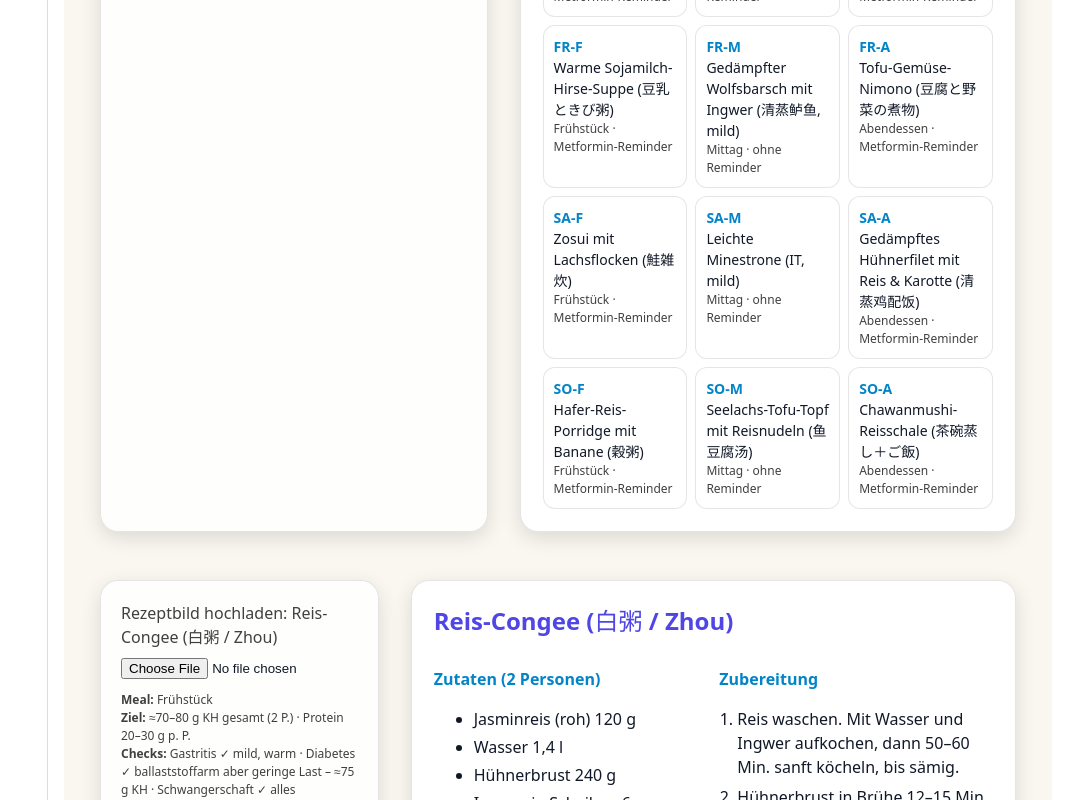
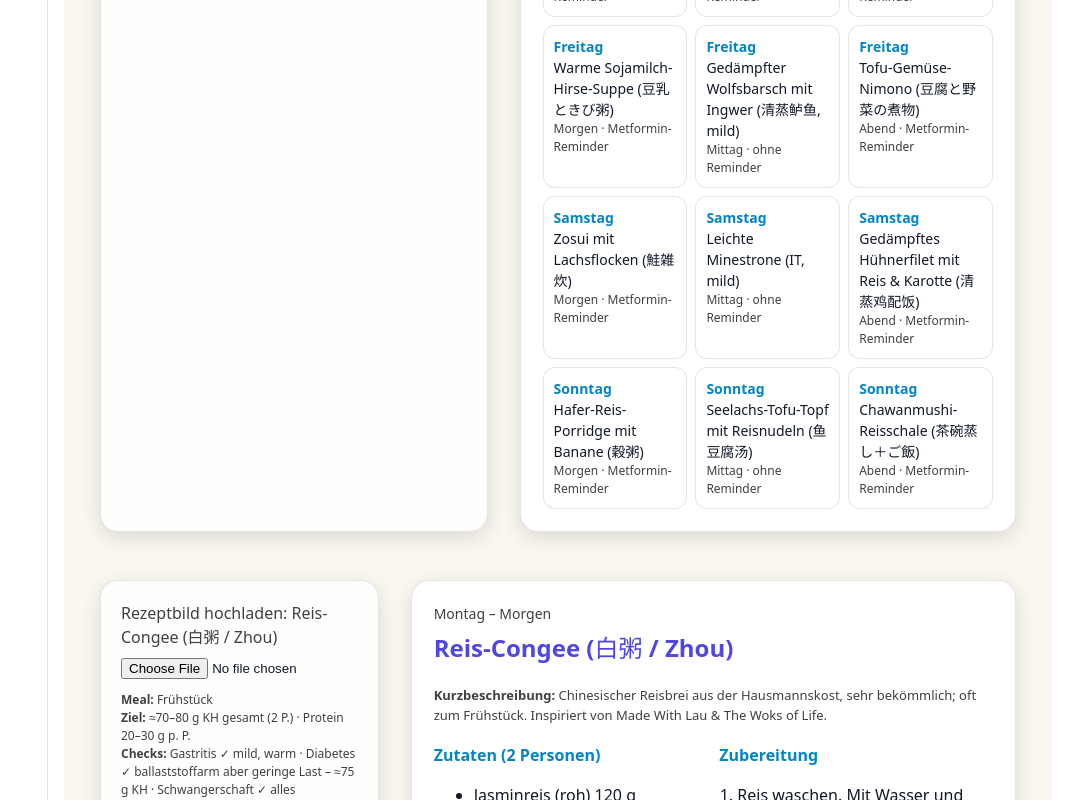
Before and after one commit to aeon022/ghibli-kitchen-viewer, a React (Vite) app: page /#/plan/woche-2-2025-10-06 in a window 1280 px wide. Shown: the part 920-1720 px from the top of the page, without its empty margins (212-1280 px from the left). Built offline with nearby package versions, Linux system fonts and the light colour scheme.

Commit message:
adding plan 2 for final

```diff
--- a/src/plans/Woche-2-2025-10-06.jsx
+++ b/src/plans/Woche-2-2025-10-06.jsx
@@ -32,6 +32,25 @@ const mealLabel = (id) => {
   return part === "f" ? "Frühstück" : part === "m" ? "Mittag" : "Abendessen";
 };
 
+// Zusätzliche Titel für Tageszeit (Morgen/Mittag/Abend) und Wochentag
+const mealTitle = (id) => {
+  const part = id.split("-")[1];
+  return part === "f" ? "Morgen" : part === "m" ? "Mittag" : "Abend";
+};
+
+const dayLabel = (id) => {
+  const d = id.split("-")[0];
+  return (
+    d === "mo" ? "Montag" :
+    d === "di" ? "Dienstag" :
+    d === "mi" ? "Mittwoch" :
+    d === "do" ? "Donnerstag" :
+    d === "fr" ? "Freitag" :
+    d === "sa" ? "Samstag" :
+    "Sonntag"
+  );
+};
+
 const buildPrompt = (header, specific) => `${header}\n${specific}`;
 
 // --------- DATA (21 Rezepte) ----------
@@ -40,6 +59,7 @@ const DATA = [
   {
     id: "mo-f",
     title: "Reis-Congee (白粥 / Zhou)",
+    desc: "Chinesischer Reisbrei aus der Hausmannskost, sehr bekömmlich; oft zum Frühstück. Inspiriert von Made With Lau & The Woks of Life.",
     target: "≈70–80 g KH gesamt (2 P.) · Protein 20–30 g p. P.",
     ingredients: [
       "Jasminreis (roh) 120 g",
@@ -66,6 +86,7 @@ const DATA = [
   {
     id: "mo-m",
     title: "Udon-Nudelsuppe mit Gemüse (うどん)",
+    desc: "Sanfte japanische Udon in klarer Brühe mit weißem Fisch – Alltagsküche. Inspiriert von Just One Cookbook.",
     target: "≈80–90 g KH gesamt (2 P.) · Protein 20–30 g p. P.",
     ingredients: [
       "Udon (frisch) 400 g",
@@ -91,6 +112,7 @@ const DATA = [
   {
     id: "mo-a",
     title: "Sanft geschmorter Tofu mit Shiitake (豆腐香菇煮)",
+    desc: "Leicht gebundener chinesischer Tofu-Pilz-Schmorstil, sehr mild. Inspiriert von Omnivore’s Cookbook.",
     target: "≈65–75 g KH gesamt (2 P.) · Protein 25–35 g p. P.",
     ingredients: [
       "Seidentofu 400 g",
@@ -119,6 +141,7 @@ const DATA = [
   {
     id: "di-f",
     title: "Miso-Suppe mit Ei (味噌汁＋卵全熟)",
+    desc: "Klassische Misosuppe mit hartem Ei und Tofu; weißes Miso für Milde. Inspiriert von maff.go.jp & Just One Cookbook.",
     target: "≈60–70 g KH gesamt (2 P.) · Protein 20–30 g p. P.",
     ingredients: [
       "Milde Dashi-Brühe 900 ml",
@@ -143,6 +166,7 @@ const DATA = [
   {
     id: "di-m",
     title: "Hühner-Reisbrei mit Kürbis (南瓜鸡粥)",
+    desc: "Sämiger Congee mit Kürbis aus der südchinesischen Hausküche. Inspiriert von Red House Spice.",
     target: "≈75–85 g KH gesamt (2 P.) · Protein 25–35 g p. P.",
     ingredients: [
       "Rundkornreis (roh) 110 g",
@@ -168,6 +192,7 @@ const DATA = [
   {
     id: "di-a",
     title: "Japanischer Lachs-Eintopf (石狩鍋・mild)",
+    desc: "An Ishikari-nabe angelehnt – Lachs mit Miso-Brühe, hier sehr mild. Inspiriert von Just One Cookbook.",
     target: "≈65–75 g KH gesamt (2 P.) · Protein 25–35 g p. P.",
     ingredients: [
       "Lachsfilet 260 g",
@@ -194,6 +219,7 @@ const DATA = [
   {
     id: "mi-f",
     title: "Warmer Reisbrei mit Birne & Sesam (お粥)",
+    desc: "Japanisch inspirierter Okayu mit Frucht – sanft und cremig. Inspiriert von market/k_ryouri.",
     target: "≈65–75 g KH gesamt (2 P.) · Protein 20–25 g p. P.",
     ingredients: [
       "Rundkornreis (roh) 100 g",
@@ -218,6 +244,7 @@ const DATA = [
   {
     id: "mi-m",
     title: "Milder Tori-Zosui (鶏雑炊) – Reis-Eintopf",
+    desc: "Zosui ist ein japanischer Reis-Eintopf aus Restreis und Dashi mit Ei. Inspiriert von Just One Cookbook.",
     target: "≈70–80 g KH gesamt (2 P.) · Protein 25–35 g p. P.",
     ingredients: [
       "Gekochter Reis 300 g",
@@ -243,6 +270,7 @@ const DATA = [
   {
     id: "mi-a",
     title: "Koreanischer Kabeljau-Schmortopf (대구맑은탕, mild)",
+    desc: "Klare koreanische Fischsuppe ohne Chili – magenfreundlich. Inspiriert von My Korean Kitchen.",
     target: "≈60–70 g KH gesamt (2 P.) · Protein 25–35 g p. P.",
     ingredients: [
       "Kabeljaufilet 260 g",
@@ -270,6 +298,7 @@ const DATA = [
   {
     id: "do-f",
     title: "Gedämpfte Eiermilch mit Garnelen (蒸蛋, mild)",
+    desc: "Seidiger chinesischer Eierstich (Zheng Dan) mit gegarten Garnelen. Inspiriert von The Woks of Life.",
     target: "≈60–70 g KH gesamt (2 P.) · Protein 25–35 g p. P.",
     ingredients: [
       "Eier 4 Stück",
@@ -294,6 +323,7 @@ const DATA = [
   {
     id: "do-m",
     title: "Jjigae mit weichem Tofu & Gemüse (순한 순두부찌개)",
+    desc: "Sanfte Version des koreanischen Sundubu-Jjigae ohne Schärfe. Inspiriert von Seon Kyoung Longest.",
     target: "≈70–80 g KH gesamt (2 P.) · Protein 25–35 g p. P.",
     ingredients: [
       "Weicher Tofu (Sundubu) 400 g",
@@ -319,6 +349,7 @@ const DATA = [
   {
     id: "do-a",
     title: "Hühner-Schmorgericht mit Daikon (大根鶏の煮物)",
+    desc: "Japanisches Nimono – Huhn und Daikon sanft geschmort in Dashi. Inspiriert von market/k_ryouri.",
     target: "≈65–75 g KH gesamt (2 P.) · Protein 25–35 g p. P.",
     ingredients: [
       "Hähnchenschenkel ohne Haut 300 g",
@@ -345,6 +376,7 @@ const DATA = [
   {
     id: "fr-f",
     title: "Warme Sojamilch-Hirse-Suppe (豆乳ときび粥)",
+    desc: "Japanisch-angehauchter Frühstücksbrei mit Hirse und Sojamilch. Eigene Ausarbeitung, angelehnt an Okayu-Technik.",
     target: "≈70–80 g KH gesamt (2 P.) · Protein 20–25 g p. P.",
     ingredients: [
       "Hirse (roh) 90 g",
@@ -369,6 +401,7 @@ const DATA = [
   {
     id: "fr-m",
     title: "Gedämpfter Wolfsbarsch mit Ingwer (清蒸鲈鱼, mild)",
+    desc: "Kantonesischer Klassiker: Fisch schonend gedämpft mit Ingwer & Soja. Inspiriert von Made With Lau.",
     target: "≈60–70 g KH gesamt (2 P.) · Protein 25–35 g p. P.",
     ingredients: [
       "Wolfsbarschfilet 260 g",
@@ -393,6 +426,7 @@ const DATA = [
   {
     id: "fr-a",
     title: "Tofu-Gemüse-Nimono (豆腐と野菜の煮物)",
+    desc: "Hausgemachtes japanisches Schmorgericht mit Tofu und Gemüse. Inspiriert von Just One Cookbook.",
     target: "≈70–80 g KH gesamt (2 P.) · Protein 25–35 g p. P.",
     ingredients: [
       "Fester Tofu 350 g",
@@ -419,6 +453,7 @@ const DATA = [
   {
     id: "sa-f",
     title: "Zosui mit Lachsflocken (鮭雑炊)",
+    desc: "Wärmender Reis-Eintopf mit Lachsflocken – sehr bekömmlich. Inspiriert von Just One Cookbook.",
     target: "≈70–80 g KH gesamt (2 P.) · Protein 25–35 g p. P.",
     ingredients: [
       "Gekochter Reis 280 g",
@@ -443,6 +478,7 @@ const DATA = [
   {
     id: "sa-m",
     title: "Leichte Minestrone (IT, mild)",
+    desc: "Italienische Gemüsesuppe ohne Tomate/Essig, vollkornbetont. Allgemeine Küchenpraxis; sanft angepasst.",
     target: "≈70–85 g KH gesamt (2 P.) · Protein 20–30 g p. P.",
     ingredients: [
       "Vollkorn-Maccheroni 120 g (roh)",
@@ -467,6 +503,7 @@ const DATA = [
   {
     id: "sa-a",
     title: "Gedämpftes Hühnerfilet mit Reis & Karotte (清蒸鸡配饭)",
+    desc: "Chinesisch inspiriertes, sehr mildes Dampfgericht mit Brühe. Inspiriert von The Woks of Life.",
     target: "≈70–80 g KH gesamt (2 P.) · Protein 25–35 g p. P.",
     ingredients: [
       "Hühnerbrust 280 g",
@@ -493,6 +530,7 @@ const DATA = [
   {
     id: "so-f",
     title: "Hafer-Reis-Porridge mit Banane (穀粥)",
+    desc: "Getreide-Porridge mit Banane, an japanischen Okayu angelehnt. Eigene Ausarbeitung.",
     target: "≈70–80 g KH gesamt (2 P.) · Protein 20–25 g p. P.",
     ingredients: [
       "Haferflocken zart 80 g",
@@ -517,6 +555,7 @@ const DATA = [
   {
     id: "so-m",
     title: "Seelachs-Tofu-Topf mit Reisnudeln (鱼豆腐汤)",
+    desc: "Chinesisch beeinflusster Leichttopf mit Reisnudeln, Fisch & Tofu. Inspiriert von Omnivore’s Cookbook.",
     target: "≈80–90 g KH gesamt (2 P.) · Protein 25–35 g p. P.",
     ingredients: [
       "Reisnudeln (breit) 160 g (roh)",
@@ -541,6 +580,7 @@ const DATA = [
   {
     id: "so-a",
     title: "Chawanmushi-Reisschale (茶碗蒸し＋ご飯)",
+    desc: "Japanischer Eierstich (Chawanmushi) komplett gestockt, mit Reis. Inspiriert von Just One Cookbook.",
     target: "≈60–70 g KH gesamt (2 P.) · Protein 25–35 g p. P.",
     ingredients: [
       "Eier 4 Stück",
@@ -780,7 +820,13 @@ function RecipeCard({ r }) {
           </div>
         </aside>
         <main style={{ gridColumn: "span 8", ...cardMainStyle }}>
+          <div style={{ fontSize: 14, color: COLORS.neutral, marginBottom: 6 }}>
+            {dayLabel(r.id)} – {mealTitle(r.id)}
+          </div>
           <h2 style={{ fontSize: 24, marginTop: 0, color: COLORS.indigo }}>{r.title}</h2>
+          <div style={{ fontSize: 13, color: COLORS.neutral, margin: '6px 0 10px' }}>
+            <b>Kurzbeschreibung:</b> {r.desc}
+          </div>
           <div style={{ display: "grid", gridTemplateColumns: "1fr 1fr", gap: 12 }}>
             <section>
               <h3 style={{ fontSize: 16, margin: "8px 0", color: COLORS.sky }}>Zutaten (2 Personen)</h3>
@@ -825,9 +871,9 @@ function Cookbook() {
             <div className="avoid-break" style={{ display: "grid", gridTemplateColumns: "repeat(3, 1fr)", gap: 8, fontSize: 14 }}>
               {DATA.map((r) => (
                 <div key={r.id} style={{ border: `1px solid ${COLORS.border}`, borderRadius: 12, padding: 10, background: COLORS.panelBG70 }}>
-                  <div style={{ fontWeight: 600, color: COLORS.sky }}>{r.id.toUpperCase()}</div>
+                  <div style={{ fontWeight: 600, color: COLORS.sky }}>{dayLabel(r.id)}</div>
                   <div>{r.title}</div>
-                  <div style={{ fontSize: 12, color: COLORS.neutral }}>{mealLabel(r.id)} · {r.remind ? "Metformin-Reminder" : "ohne Reminder"}</div>
+                  <div style={{ fontSize: 12, color: COLORS.neutral }}>{mealTitle(r.id)} · {r.remind ? "Metformin-Reminder" : "ohne Reminder"}</div>
                 </div>
               ))}
             </div>
```
